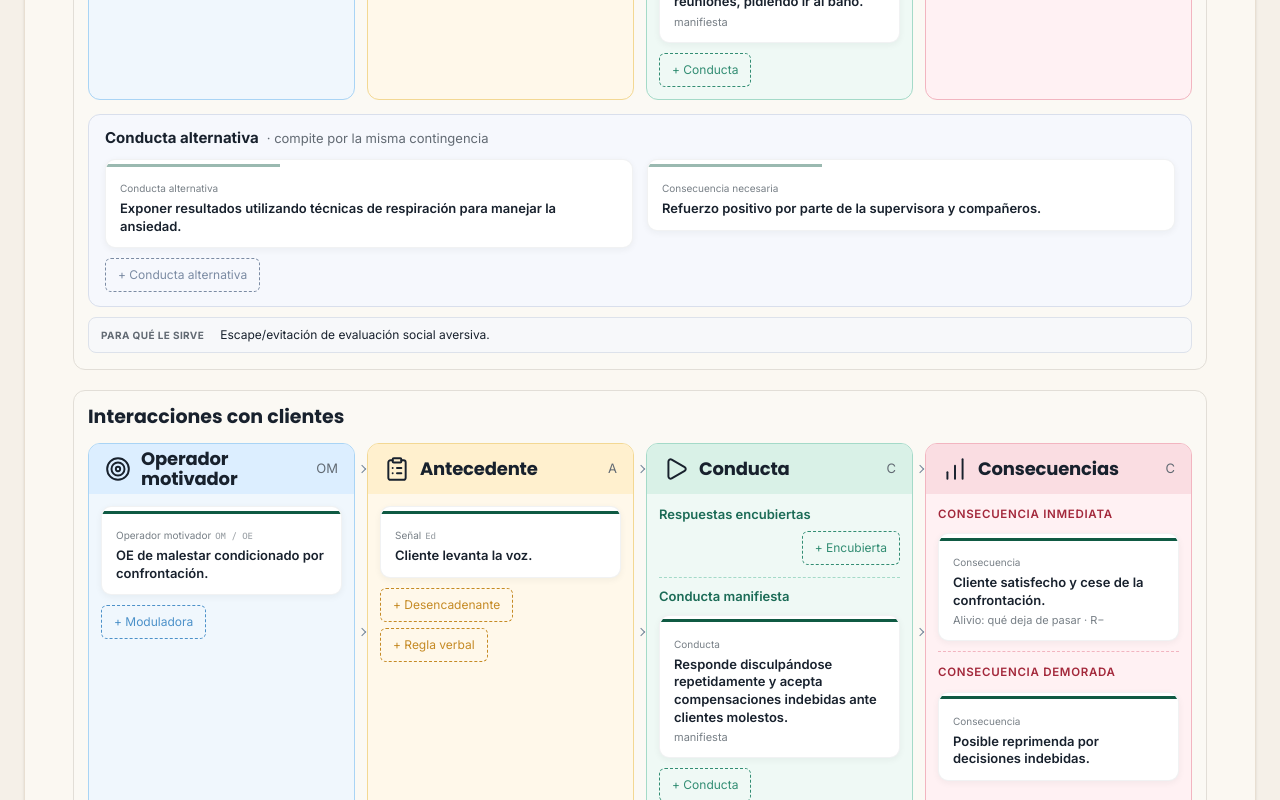
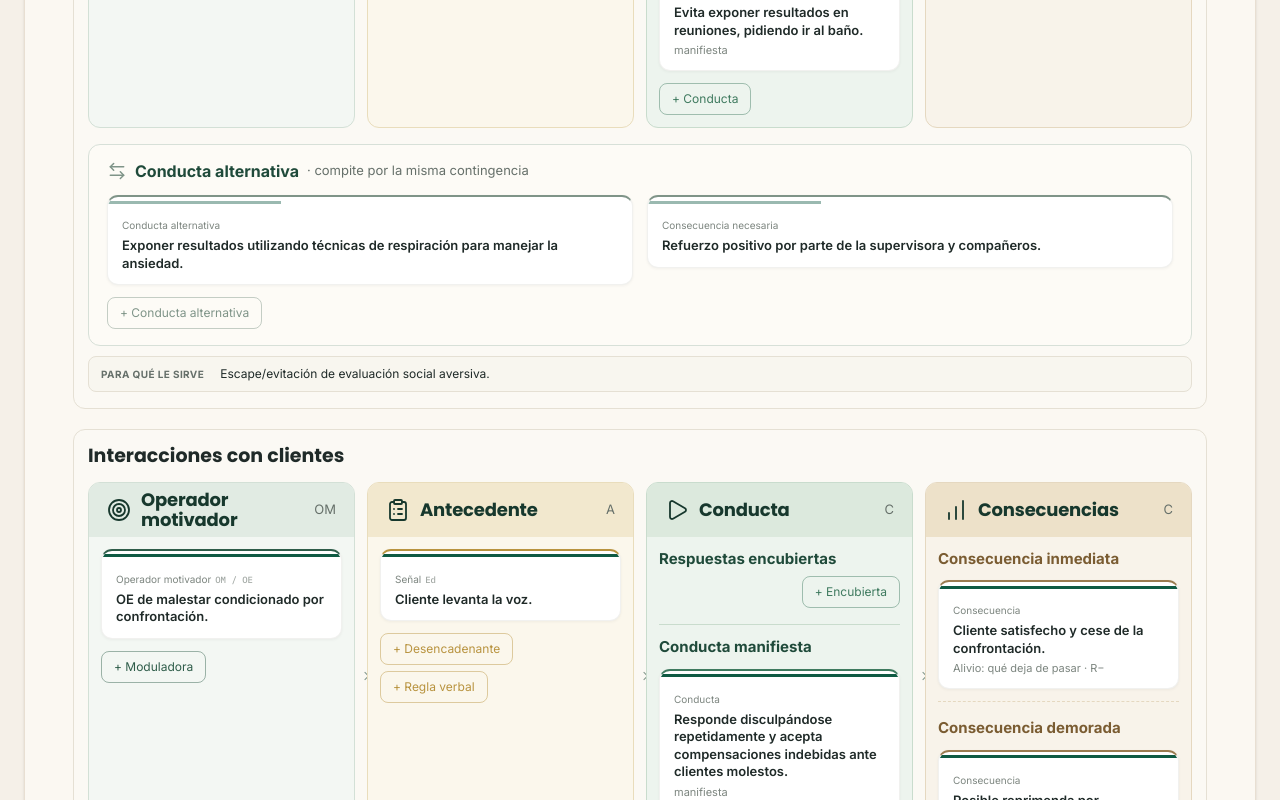
Before and after one commit to catcodesss/PAGINANALISIS, a Next.js app: page /maqueta in a window 1280 px wide. Shown: the part 1500-2300 px from the top of the page. Built offline with nearby package versions, Linux system fonts and the light colour scheme.

Commit message:
Rediseñar visualmente el AFC con la paleta bosque, salvia y dorado
Co-Authored-By: Claude Sonnet 5.5 <noreply@anthropic.com>

```diff
--- a/components/grafo/afc.module.css
+++ b/components/grafo/afc.module.css
@@ -12,52 +12,44 @@
 
 .raiz {
   --afc-bg: #FBF9F4;
-  --afc-text-title: #18212D;
-  --afc-text: #18212D;
-  --afc-text-secondary: #626A73;
-  --afc-text-tertiary: #777F86;
-  --afc-line: #718398;
+  --afc-text-title: #17382D;
+  --afc-text: #1F2A28;
+  --afc-text-secondary: #66706A;
+  --afc-text-tertiary: #7C857F;
+  --afc-line: #7F9488;
 
-  --afc-blue-header: #DCEEFF;
-  --afc-blue-bg: #F0F7FD;
-  --afc-blue-accent: #4C91C9;
-  --afc-blue-border: #A9D4F5;
-  --afc-blue-chip: #D7EFFE;
-
-  --afc-yellow-header: #FFF0CE;
-  --afc-yellow-bg: #FFF8EA;
-  --afc-yellow-accent: #C58A24;
-  --afc-yellow-border: #F3D893;
-  --afc-yellow-chip: #FFF0C5;
-
-  --afc-green-header: #D9F1E7;
-  --afc-green-bg: #EFF9F5;
-  --afc-green-accent: #328D73;
-  --afc-green-border: #A4DAC8;
-  --afc-green-dark: #1B6B56;
-  --afc-green-chip: #CDEFE2;
-  --afc-green-soft: #DFF5EA;
-
-  --afc-pink-header: #FADDE2;
-  --afc-pink-bg: #FFF1F3;
-  --afc-pink-accent: #BE5E70;
-  --afc-pink-border: #F2B5C0;
-  --afc-pink-dark: #A3283B;
-  --afc-pink-chip: #FDE0E5;
-
-  --afc-slate-accent: #7B8BA3;
-  --afc-slate-chip: #E6ECF3;
+  /* Una sola identidad: bosque + salvia + dorado apagado + beige. Las columnas
+     se distinguen por matiz (verde, dorado, verde, beige), no por color. */
+  --afc-om-header: #E1EBE3;
+  --afc-om-bg: #F3F7F3;
+  --afc-om-accent: #2F5D4A;
+  --afc-om-border: #D3E0D6;
+  --afc-ant-header: #F2E8CE;
+  --afc-ant-bg: #FBF7EC;
+  --afc-ant-accent: #B8933F;
+  --afc-ant-border: #E9DDBC;
+  --afc-con-header: #DCE9DD;
+  --afc-con-bg: #EDF4EE;
+  --afc-con-accent: #3F7A5F;
+  --afc-con-border: #C9DCCD;
+  --afc-csq-header: #EDE1C9;
+  --afc-csq-bg: #F8F3EA;
+  --afc-csq-accent: #9A7B4F;
+  --afc-csq-border: #E5D8C0;
+  --afc-forest: #1F4A3A;
+  --afc-brown: #7A5C32;
+  --afc-alt-accent: #7F9488;
 
   --afc-card: #FFFFFF;
-  --afc-card-border: rgba(30, 40, 50, .06);
-  --afc-neutral-bg: rgba(246, 248, 253, .65);
-  --afc-neutral-border: #E2DED7;
-  --afc-alt-bg: #F6F8FD;
-  --afc-alt-border: #D9DFEC;
-  --afc-legend-bg: #F2F6FA;
-  --afc-legend-border: #DDE5EC;
-  --afc-shadow: 0 2px 7px rgba(25, 35, 45, .05);
-  --afc-shadow-hover: 0 3px 10px rgba(25, 35, 45, .08);
+  --afc-card-border: rgba(60, 60, 40, .07);
+  --afc-neutral-bg: rgba(247, 245, 238, .7);
+  --afc-neutral-border: #E5E0D4;
+  --afc-alt-bg: #FDFBF6;
+  --afc-alt-border: #D7E0D8;
+  --afc-legend-bg: #F4F6F1;
+  --afc-legend-border: #DCE4DC;
+  --afc-shadow: 0 1px 3px rgba(30, 45, 35, .05);
+  --afc-shadow-hover: 0 2px 8px rgba(30, 45, 35, .08);
 
   font-family: var(--afc-fuente-texto), var(--font-sans);
   color: var(--afc-text);
@@ -71,7 +63,7 @@
   --afc-text: var(--color-ink);
   --afc-text-secondary: var(--color-ink-muted);
   --afc-text-tertiary: var(--color-ink-muted);
-  --afc-line: #A9B7C9;
+  --afc-line: #9DB3A5;
   --afc-alt-border: var(--color-divider);
   --afc-card: var(--color-canvas);
   --afc-card-border: var(--color-divider);
@@ -81,26 +73,24 @@
   --afc-legend-bg: var(--color-canvas);
   --afc-legend-border: var(--color-divider);
 
-  --afc-blue-header: color-mix(in srgb, #2196F3 30%, var(--color-surface));
-  --afc-blue-bg: color-mix(in srgb, #2196F3 6%, var(--color-surface));
-  --afc-blue-border: color-mix(in srgb, #2196F3 55%, var(--color-surface));
-  --afc-blue-chip: color-mix(in srgb, #2196F3 22%, var(--color-surface));
-  --afc-yellow-header: color-mix(in srgb, #FAB11A 30%, var(--color-surface));
-  --afc-yellow-bg: color-mix(in srgb, #FAB11A 6%, var(--color-surface));
-  --afc-yellow-border: color-mix(in srgb, #FAB11A 55%, var(--color-surface));
-  --afc-yellow-chip: color-mix(in srgb, #FAB11A 22%, var(--color-surface));
-  --afc-green-header: color-mix(in srgb, #22A66F 32%, var(--color-surface));
-  --afc-green-bg: color-mix(in srgb, #22A66F 6%, var(--color-surface));
-  --afc-green-border: color-mix(in srgb, #22A66F 60%, var(--color-surface));
-  --afc-green-dark: #7FD9AE;
-  --afc-green-chip: color-mix(in srgb, #22A66F 24%, var(--color-surface));
-  --afc-green-soft: color-mix(in srgb, #22A66F 12%, var(--color-surface));
-  --afc-pink-header: color-mix(in srgb, #E95C6D 30%, var(--color-surface));
-  --afc-pink-bg: color-mix(in srgb, #E95C6D 6%, var(--color-surface));
-  --afc-pink-border: color-mix(in srgb, #E95C6D 55%, var(--color-surface));
-  --afc-pink-dark: #F5A3AF;
-  --afc-pink-chip: color-mix(in srgb, #E95C6D 22%, var(--color-surface));
-  --afc-slate-chip: color-mix(in srgb, #7B8BA3 25%, var(--color-surface));
+  --afc-om-header: color-mix(in srgb, #5E8F76 26%, var(--color-surface));
+  --afc-om-bg: color-mix(in srgb, #5E8F76 6%, var(--color-surface));
+  --afc-om-border: color-mix(in srgb, #5E8F76 40%, var(--color-surface));
+  --afc-om-accent: #7FB79B;
+  --afc-ant-header: color-mix(in srgb, #C9A650 26%, var(--color-surface));
+  --afc-ant-bg: color-mix(in srgb, #C9A650 6%, var(--color-surface));
+  --afc-ant-border: color-mix(in srgb, #C9A650 40%, var(--color-surface));
+  --afc-ant-accent: #D4B565;
+  --afc-con-header: color-mix(in srgb, #4E9A78 28%, var(--color-surface));
+  --afc-con-bg: color-mix(in srgb, #4E9A78 7%, var(--color-surface));
+  --afc-con-border: color-mix(in srgb, #4E9A78 42%, var(--color-surface));
+  --afc-con-accent: #6FB594;
+  --afc-csq-header: color-mix(in srgb, #B08D5C 26%, var(--color-surface));
+  --afc-csq-bg: color-mix(in srgb, #B08D5C 6%, var(--color-surface));
+  --afc-csq-border: color-mix(in srgb, #B08D5C 40%, var(--color-surface));
+  --afc-csq-accent: #C9A678;
+  --afc-forest: #9ED2B8;
+  --afc-brown: #D9BC8C;
   --afc-shadow: 0 1px 3px rgba(0, 0, 0, .35);
   --afc-shadow-hover: 0 2px 8px rgba(0, 0, 0, .45);
 }
@@ -157,7 +147,7 @@
 .tablero {
   display: grid;
   grid-template-columns: repeat(4, minmax(0, 1fr));
-  gap: 14px;
+  gap: 22px;
   align-items: stretch;
 }
 
@@ -170,39 +160,38 @@
   border: 1px solid var(--afc-col-border);
   border-radius: 12px;
 }
-.om  { --afc-col-bg: var(--afc-blue-bg);   --afc-col-border: var(--afc-blue-border);   --afc-col-head: var(--afc-blue-header);   --afc-acento: var(--afc-blue-accent);   --afc-chip: var(--afc-blue-chip); }
-.ant { --afc-col-bg: var(--afc-yellow-bg); --afc-col-border: var(--afc-yellow-border); --afc-col-head: var(--afc-yellow-header); --afc-acento: var(--afc-yellow-accent); --afc-chip: var(--afc-yellow-chip); }
-.con { --afc-col-bg: var(--afc-green-bg);  --afc-col-border: var(--afc-green-border);  --afc-col-head: var(--afc-green-header);  --afc-acento: var(--afc-green-accent);  --afc-chip: var(--afc-green-chip); }
-.csq { --afc-col-bg: var(--afc-pink-bg);   --afc-col-border: var(--afc-pink-border);   --afc-col-head: var(--afc-pink-header);   --afc-acento: var(--afc-pink-accent);   --afc-chip: var(--afc-pink-chip); }
-.alt { --afc-acento: var(--afc-slate-accent); --afc-chip: var(--afc-slate-chip); }
+.om  { --afc-col-bg: var(--afc-om-bg);  --afc-col-border: var(--afc-om-border);  --afc-col-head: var(--afc-om-header);  --afc-acento: var(--afc-om-accent); }
+.ant { --afc-col-bg: var(--afc-ant-bg); --afc-col-border: var(--afc-ant-border); --afc-col-head: var(--afc-ant-header); --afc-acento: var(--afc-ant-accent); }
+.con { --afc-col-bg: var(--afc-con-bg); --afc-col-border: var(--afc-con-border); --afc-col-head: var(--afc-con-header); --afc-acento: var(--afc-con-accent); }
+.csq { --afc-col-bg: var(--afc-csq-bg); --afc-col-border: var(--afc-csq-border); --afc-col-head: var(--afc-csq-header); --afc-acento: var(--afc-csq-accent); }
+.alt { --afc-acento: var(--afc-alt-accent); }
 
-/* Chevrons discretos entre columnas: uno a la altura de la cabecera y otro a
-   media altura. Solo orientan la lectura; no son relaciones reales. */
-.columna:not(:last-child)::before,
+/* Un solo chevron entre cada par de columnas, centrado en el hueco y a media
+   altura. Solo orienta la lectura; no es una relación real. */
 .columna:not(:last-child)::after {
   content: "";
   position: absolute;
-  right: -11px;
+  top: 50%;
+  right: -14px;
   width: 6px;
   height: 6px;
+  margin-top: -3px;
   border-top: 1.5px solid var(--afc-line);
   border-right: 1.5px solid var(--afc-line);
   transform: rotate(45deg);
   pointer-events: none;
 }
-.columna:not(:last-child)::before { top: 22px; }
-.columna:not(:last-child)::after { top: 50%; }
 
 .columnaCabecera {
   display: flex;
   align-items: center;
   gap: 10px;
-  min-height: 50px;
-  padding: 0 16px;
+  min-height: 54px;
+  padding: 0 18px;
   background: var(--afc-col-head);
   border-radius: 11px 11px 0 0;
 }
-.columnaIcono { flex: none; width: 26px; height: 26px; color: var(--afc-text-title); }
+.columnaIcono { flex: none; width: 24px; height: 24px; color: var(--afc-text-title); }
 .columnaTitulo {
   margin: 0;
   font-family: var(--afc-fuente-titulo), var(--font-sans);
@@ -223,8 +212,8 @@
   flex: 1;
   display: flex;
   flex-direction: column;
-  gap: 10px;
-  padding: 14px;
+  gap: 12px;
+  padding: 16px;
 }
 
 /* ---------- Subgrupos ---------- */
@@ -236,10 +225,10 @@
 }
 .subgrupoTitulo {
   margin: 0;
-  font-size: .8125rem;
-  font-weight: 600;
+  font-size: .9375rem;
+  font-weight: 700;
   line-height: 1.3;
-  color: var(--afc-green-dark);
+  color: var(--afc-forest);
 }
 .subgrupoCabecera > :last-child:not(:first-child) { margin-left: auto; }
 
@@ -247,25 +236,24 @@
 .manifiesta {
   display: flex;
   flex-direction: column;
-  gap: 10px;
+  gap: 12px;
 }
-.encubiertas { padding-bottom: 12px; border-bottom: 1px dashed var(--afc-green-border); }
+.encubiertas { padding-bottom: 16px; border-bottom: 1px solid var(--afc-con-border); }
 
-.consecuencias { display: flex; flex-direction: column; gap: 10px; }
+.consecuencias { display: flex; flex-direction: column; gap: 12px; }
 .consecuencias + .consecuencias {
-  padding-top: 12px;
-  border-top: 1px dashed var(--afc-pink-border);
+  padding-top: 16px;
+  border-top: 1px dashed var(--afc-csq-border);
 }
 .subzonaTitulo {
   margin: 0;
-  font-size: .72rem;
-  font-weight: 600;
-  letter-spacing: .06em;
-  text-transform: uppercase;
-  color: var(--afc-pink-dark);
+  font-size: .9375rem;
+  font-weight: 700;
+  line-height: 1.3;
+  color: var(--afc-brown);
 }
 
-.lista { display: flex; flex-direction: column; gap: 10px; }
+.lista { display: flex; flex-direction: column; gap: 12px; }
 
 /* ---------- Nodos ---------- */
 .nodo {
@@ -277,7 +265,8 @@
   padding: 12px 14px;
   background: var(--afc-card);
   border: 1px solid var(--afc-card-border);
-  border-radius: 10px;
+  border-top: 2.5px solid var(--afc-acento, var(--afc-line));
+  border-radius: 11px;
   box-shadow: var(--afc-shadow);
   cursor: pointer;
   transition: transform 150ms ease, box-shadow 150ms ease, border-color 150ms ease, opacity 150ms ease;
@@ -359,9 +348,9 @@
 /* ---------- Controles «+» ---------- */
 .agregar { display: flex; flex-wrap: wrap; gap: 6px; }
 .agregarBoton {
-  padding: 7px 12px;
-  border: 1px dashed var(--afc-acento, var(--afc-line));
-  border-radius: 6px;
+  padding: 6px 12px;
+  border: 1px solid color-mix(in srgb, var(--afc-acento, var(--afc-line)) 45%, transparent);
+  border-radius: 8px;
   background: transparent;
   color: var(--afc-acento, var(--afc-text-secondary));
   font: inherit;
@@ -370,7 +359,7 @@
   cursor: pointer;
   transition: background 150ms ease, color 150ms ease;
 }
-.agregarBoton:hover { background: color-mix(in srgb, var(--afc-acento, var(--afc-line)) 10%, transparent); }
+.agregarBoton:hover { background: color-mix(in srgb, var(--afc-acento, var(--afc-line)) 12%, transparent); }
 .agregarBoton:focus-visible {
   outline: 2px solid var(--afc-line);
   outline-offset: 2px;
@@ -378,21 +367,22 @@
 
 /* ---------- Conducta alternativa ---------- */
 .alternativa {
-  margin-top: 14px;
-  padding: 12px 16px 14px;
+  margin-top: 16px;
+  padding: 14px 18px 16px;
   background: var(--afc-alt-bg);
   border: 1px solid var(--afc-alt-border);
   border-radius: 12px;
 }
 .alternativaCabecera {
   display: flex;
-  align-items: baseline;
+  align-items: center;
   gap: .5rem;
-  margin: 0 0 10px;
+  margin: 0 0 12px;
   font-size: .8125rem;
   color: var(--afc-text-secondary);
 }
-.alternativaCabecera strong { color: var(--afc-text-title); font-size: .9375rem; font-weight: 700; }
+.alternativaCabecera strong { color: var(--afc-forest); font-size: 1rem; font-weight: 700; }
+.alternativaIcono { flex: none; width: 20px; height: 20px; color: var(--afc-line); }
 .alternativaFila {
   display: grid;
   grid-template-columns: minmax(0, 1fr) minmax(0, 1fr);
@@ -411,7 +401,7 @@
   width: 100%;
   padding: 8px 12px;
   background: var(--afc-neutral-bg);
-  border: 1px solid #DDE2EB;
+  border: 1px solid var(--afc-neutral-border);
   border-radius: 8px;
   font: inherit;
   font-size: .75rem;
--- a/components/grafo/estilos/afc.tsx
+++ b/components/grafo/estilos/afc.tsx
@@ -1,7 +1,7 @@
 "use client";
 
 import { Fragment, useLayoutEffect, useRef, useState, type PointerEvent as EventoPuntero, type ReactNode } from "react";
-import { ChartNoAxesColumnIncreasing, ClipboardList, GripVertical, Play, Target, type LucideIcon } from "lucide-react";
+import { ArrowLeftRight, ChartNoAxesColumnIncreasing, ClipboardList, GripVertical, Play, Target, type LucideIcon } from "lucide-react";
 import type { AnalisisFuncional } from "@/lib/types";
 import {
   huecosDeSituacion,
@@ -193,7 +193,7 @@ export default function VistaAFC({ analisis, nodos, renderNodo, renderAgregar, o
             </div>
 
             <div className={`${s.alternativa} ${s.alt}`}>
-              <p className={s.alternativaCabecera}><strong>Conducta alternativa</strong> · compite por la misma contingencia</p>
+              <p className={s.alternativaCabecera}><ArrowLeftRight className={s.alternativaIcono} strokeWidth={1.8} aria-hidden="true" /><strong>Conducta alternativa</strong> · compite por la misma contingencia</p>
               <div className={s.alternativaFila}>
                 <div className={s.lista}>
                   {alternativas.map((n) => <Fragment key={n.id}>{renderNodo(n)}</Fragment>)}
```
